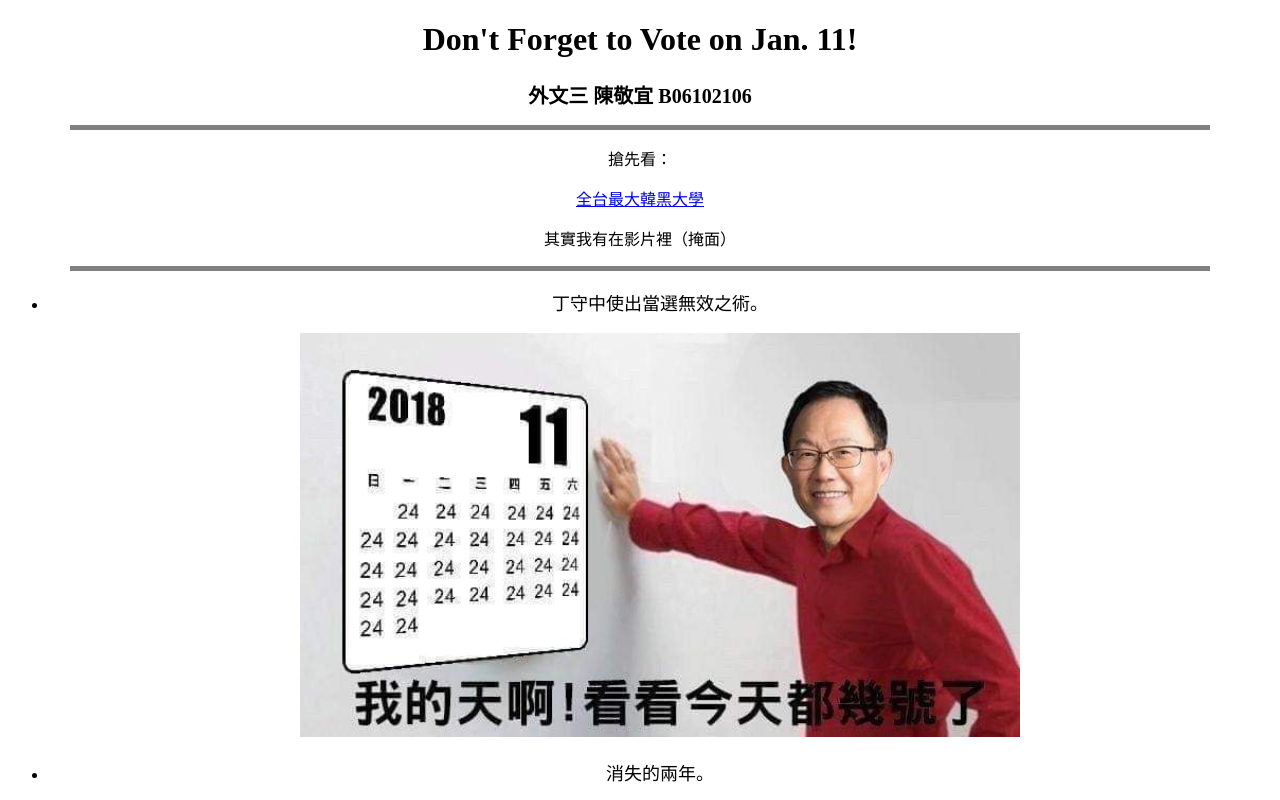
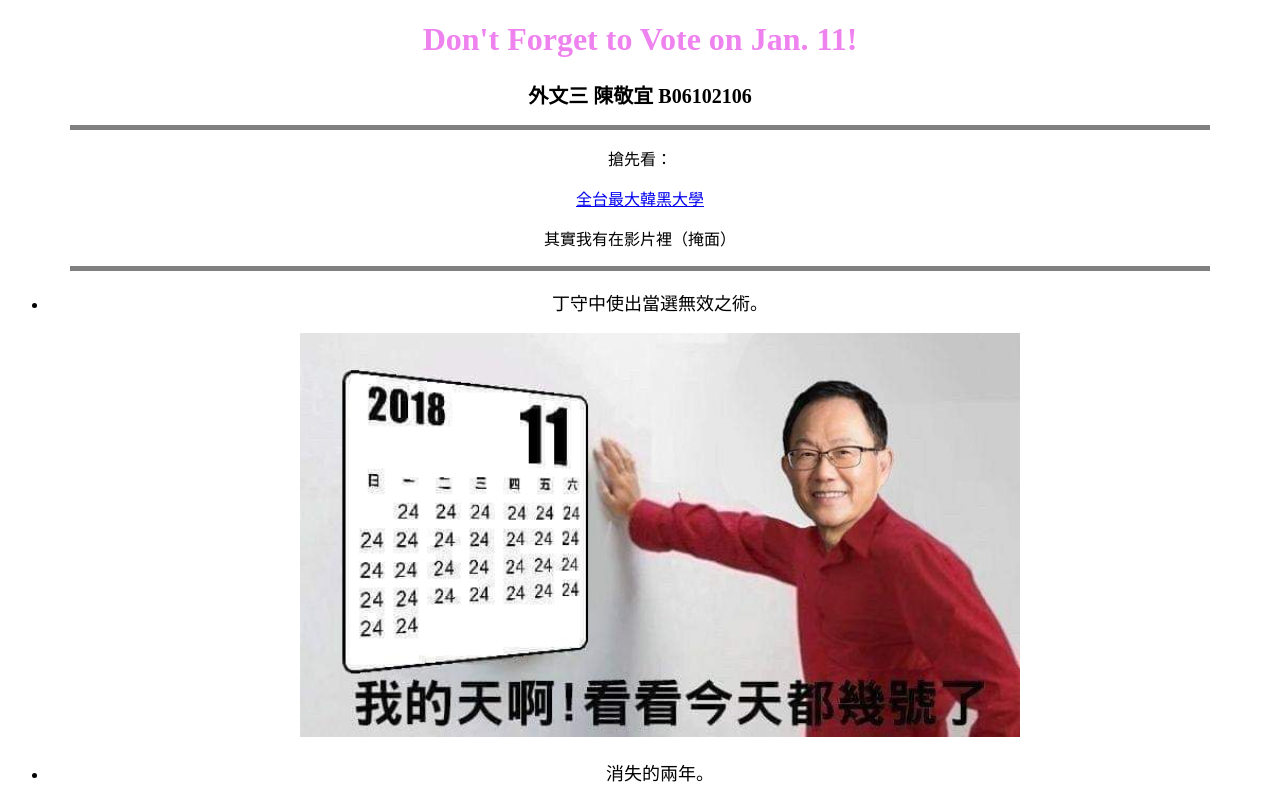
Before and after one commit to eileen71/R_htmlcss, a plain HTML site: page index.html in a window 1280 px wide. Shown: the top 800 px of the page. Drawn offline with Linux system fonts and the light colour scheme.

Commit message:
Update index.html

```diff
--- a/index.html
+++ b/index.html
@@ -3,7 +3,6 @@
     <head>
         <title>Happy Place</title>
         <style>
-            font-family:"Microsoft JhengHei"
             h1{
             color:violet;
             text-align:center;
```
